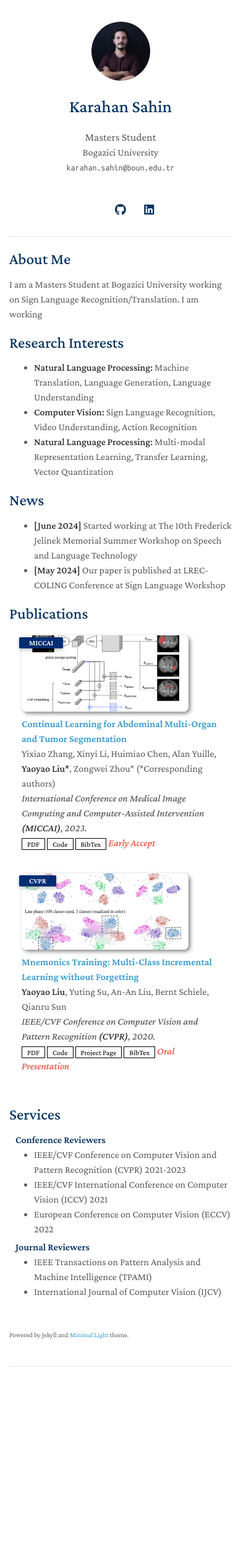
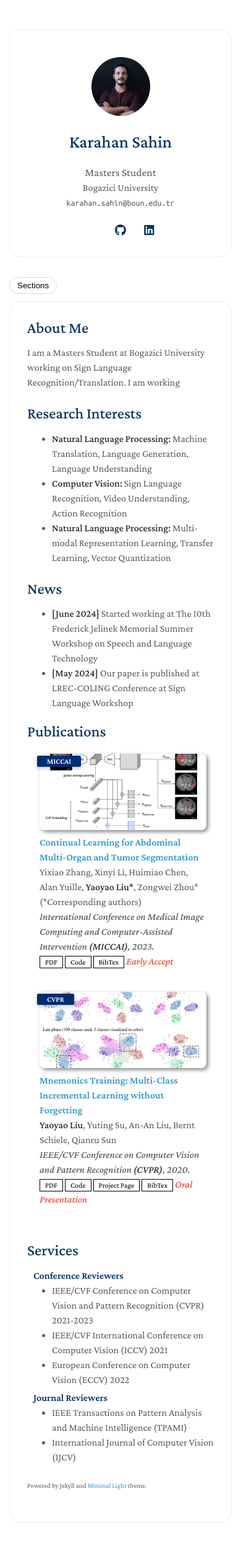
Before and after one commit to karahan-sahin/karahan-sahin.github.io, a Jekyll site: the page built from index.md, in a window 390 px wide. Shown: the whole page at 62% size. Built offline with Jekyll 4.4.1, drawn with Linux system fonts in a browser that asks for light colours; a style sheet for code colours, icons or effects is not loaded; our own code applies the rules of GitHub Pages for plain Markdown files; before the commit the page ends 2240 px from its top, so only the background shows below that.

Commit message:
Redesign CV UI with responsive layout and section navigation

```diff
--- a/_layouts/homepage.html
+++ b/_layouts/homepage.html
@@ -36,9 +36,8 @@
 
   </head>
   <body>
-    <div class="wrapper">
-      <header>
-
+    <div class="wrapper cv-shell">
+      <header class="cv-sidebar">
         {% if site.avatar %}
         <a class="image avatar"><img src="{{ site.avatar }}" alt="avatar" /></a>
         {% endif %}
@@ -57,8 +56,6 @@
         <email>{{ site.email }}</email>
         {% endif %}
 
-        <br>
-        <br>
         <div class="social-icons">
         {% if site.google_scholar %}
         <a style="margin: 0 5px 0 0" href="{{ site.google_scholar }}">
@@ -90,25 +87,20 @@
         </a>
         {% endif %}
         </div>
-        <br>
-
       </header>
-      <section>
-
-      {{ content }}
-
-      <br>
-
-      {% if site.enable_footnote %}
-      <p><small>Powered by Jekyll and <a href="https://github.com/yaoyao-liu/minimal-light" target="_blank" rel="noopener">Minimal Light</a> theme.</small></p>
-      {% endif %}
-
-      </section>
-      <footer>
-
-      </footer>
+      <main class="cv-main">
+        <button id="toc-toggle" class="toc-toggle" aria-expanded="false" aria-controls="toc-nav">Sections</button>
+        <nav id="toc-nav" class="cv-toc" aria-label="CV section navigation"></nav>
+        <section id="cv-content" class="cv-content">
+          {{ content }}
+          {% if site.enable_footnote %}
+          <p><small>Powered by Jekyll and <a href="https://github.com/yaoyao-liu/minimal-light" target="_blank" rel="noopener">Minimal Light</a> theme.</small></p>
+          {% endif %}
+        </section>
+      </main>
     </div>
     <script src="{{ "/assets/js/scale.fix.js" | relative_url }}"></script>
+    <script src="{{ "/assets/js/cv-ui.js" | relative_url }}"></script>
     {% if site.google_analytics %}
     <script>
       (function(i,s,o,g,r,a,m){i['GoogleAnalyticsObject']=r;i[r]=i[r]||function(){
--- a/_sass/minimal-light.scss
+++ b/_sass/minimal-light.scss
@@ -595,3 +595,73 @@
   display:none;
   font-family: monospace;
 }
+.cv-shell {
+  display: grid;
+  grid-template-columns: 320px minmax(0, 1fr);
+  gap: 2rem;
+  padding: 2rem 0;
+}
+
+.cv-sidebar {
+  position: sticky;
+  top: 1rem;
+  align-self: start;
+  background: rgba(255,255,255,0.82);
+  backdrop-filter: blur(8px);
+  border: 1px solid #e8edf3;
+  border-radius: 18px;
+  padding: 1.5rem;
+}
+
+.cv-main { min-width: 0; }
+.cv-content > h2 { margin-top: 1.5rem; }
+.cv-content > h2:first-child { margin-top: 0; }
+.cv-content {
+  background: rgba(255,255,255,0.9);
+  border: 1px solid #e8edf3;
+  border-radius: 18px;
+  padding: 1.75rem;
+}
+
+.cv-toc {
+  display: flex;
+  flex-wrap: wrap;
+  gap: 0.55rem;
+  margin-bottom: 1rem;
+}
+
+.cv-toc a {
+  font-size: 0.85rem;
+  font-weight: 600;
+  color: #1c4d82;
+  border: 1px solid #cbdbee;
+  padding: 0.35rem 0.7rem;
+  border-radius: 999px;
+}
+
+.cv-toc a.is-active { background: #1c4d82; color: #fff; }
+.toc-toggle { display: none; }
+
+@media (prefers-color-scheme: dark) {
+  .cv-sidebar, .cv-content {
+    background: rgba(32,33,43,0.88);
+    border-color: #2d3448;
+  }
+  .cv-toc a { color: #7fcfff; border-color: #2f5670; }
+  .cv-toc a.is-active { background: #3eb7f0; color: #112; }
+}
+
+@media (max-width: 900px) {
+  .cv-shell { grid-template-columns: 1fr; }
+  .cv-sidebar { position: static; }
+  .toc-toggle {
+    display: inline-flex;
+    margin-bottom: .75rem;
+    border: 1px solid #cbdbee;
+    padding: .3rem .75rem;
+    border-radius: 999px;
+    background: transparent;
+  }
+  .cv-toc { display: none; }
+  .cv-toc.is-open { display: flex; }
+}
--- /dev/null
+++ b/assets/js/cv-ui.js
@@ -0,0 +1,48 @@
+(function () {
+  const content = document.getElementById('cv-content');
+  const toc = document.getElementById('toc-nav');
+  const toggle = document.getElementById('toc-toggle');
+
+  if (!content || !toc) return;
+
+  const headings = Array.from(content.querySelectorAll('h2'));
+  if (!headings.length) return;
+
+  const slugify = (text) =>
+    text
+      .toLowerCase()
+      .trim()
+      .replace(/[^a-z0-9\s-]/g, '')
+      .replace(/\s+/g, '-');
+
+  headings.forEach((heading) => {
+    if (!heading.id) heading.id = slugify(heading.textContent || 'section');
+
+    const link = document.createElement('a');
+    link.href = `#${heading.id}`;
+    link.textContent = heading.textContent || 'Section';
+    toc.appendChild(link);
+  });
+
+  if (toggle) {
+    toggle.addEventListener('click', () => {
+      const isOpen = toc.classList.toggle('is-open');
+      toggle.setAttribute('aria-expanded', isOpen ? 'true' : 'false');
+    });
+  }
+
+  const links = Array.from(toc.querySelectorAll('a'));
+  const observer = new IntersectionObserver(
+    (entries) => {
+      entries.forEach((entry) => {
+        if (!entry.isIntersecting) return;
+        links.forEach((link) =>
+          link.classList.toggle('is-active', link.getAttribute('href') === `#${entry.target.id}`)
+        );
+      });
+    },
+    { rootMargin: '-40% 0px -55% 0px' }
+  );
+
+  headings.forEach((heading) => observer.observe(heading));
+})();
```
